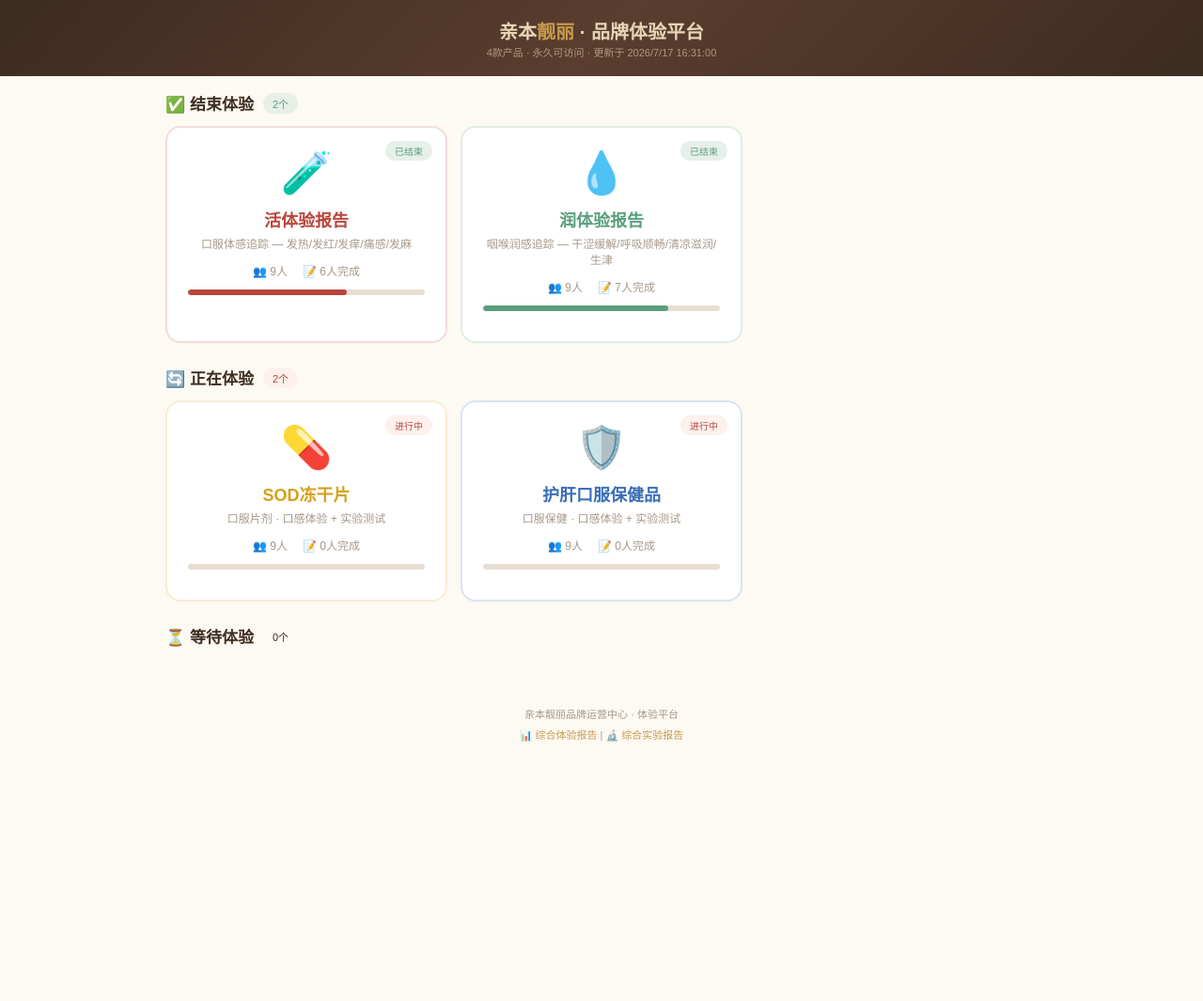
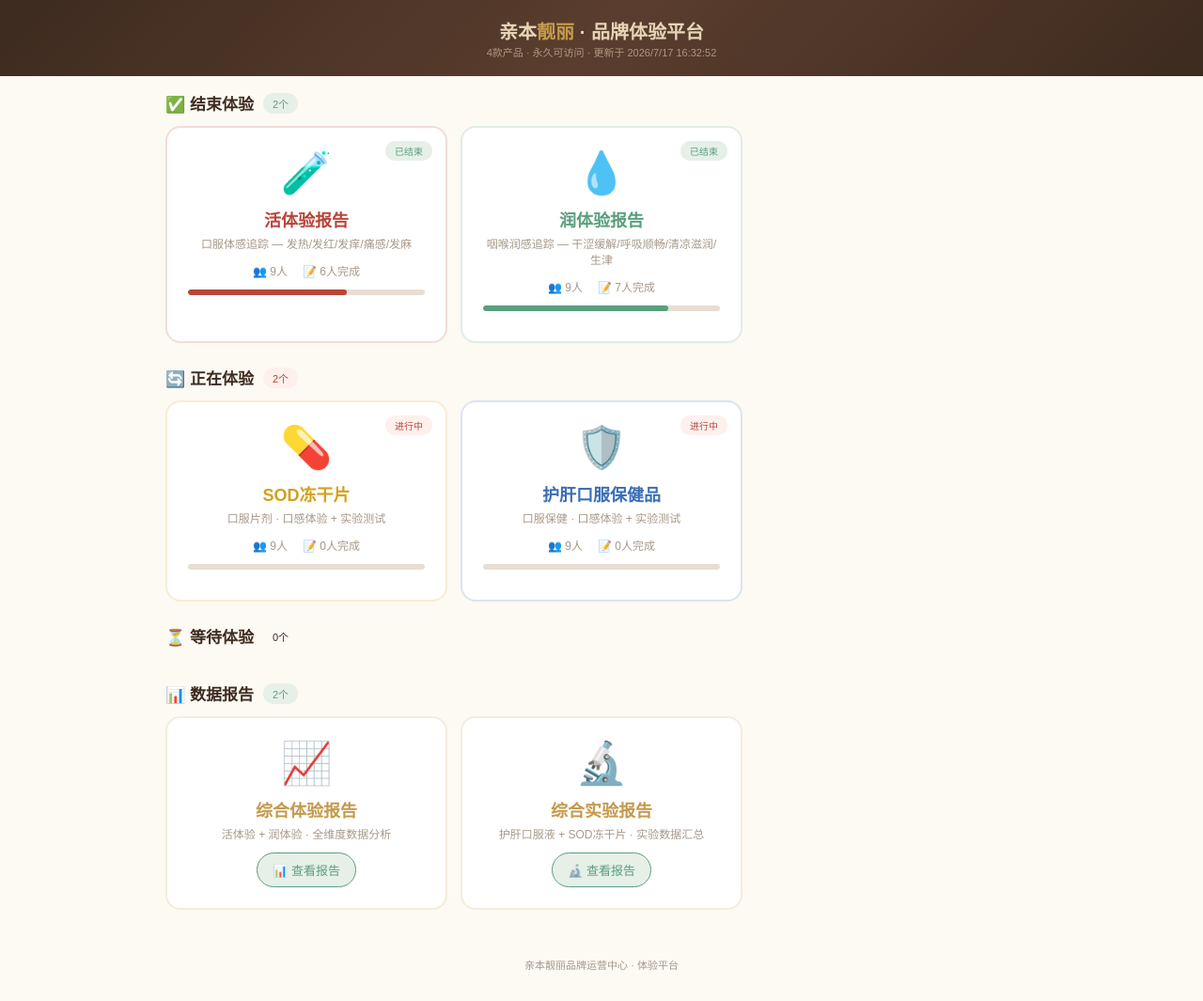
Before and after one commit to Jade-yu812/qinben-data, a website: page index.html in a window 1280 px wide. Shown: the whole page at 94% size. Before the commit the page ends 833 px from the top, so only its background shows below. Drawn offline with Linux system fonts and the light colour scheme.

Commit message:
Add report cards

```diff
--- a/index.html
+++ b/index.html
@@ -36,7 +36,7 @@ a{color:var(--a);text-decoration:none}
 </style>
 </head>
 <body>
-<div class="h"><h1>亲本<span>靓丽</span> · 品牌体验平台</h1><div class="sub">4款产品 · 永久可访问 · 更新于 2026/7/17 16:31:00</div></div>
+<div class="h"><h1>亲本<span>靓丽</span> · 品牌体验平台</h1><div class="sub">4款产品 · 永久可访问 · 更新于 2026/7/17 16:32:52</div></div>
 <div class="c" id="app"><div style="text-align:center;padding:40px;color:var(--mu)">⏳ 加载中...</div></div>
 
 <script>
@@ -66,7 +66,12 @@ function home(){
     });
     h+='</div></div>';
   });
-  h+='<div class="fot">亲本靓丽品牌运营中心 · 体验平台<br>📊 <a href="dashboard.html">综合体验报告</a> | 🔬 <a href="exp-report.html">综合实验报告</a></div>';
+  // Report cards section
+  h+='<div class="sec"><div class="stitle">📊 数据报告 <span class="badge be">2个</span></div><div class="grid">';
+  h+='<div class="card" style="border-color:#C49A4C30;cursor:pointer" onclick="location.href=\'dashboard.html\'"><div class="icon">📈</div><div class="name" style="color:#C49A4C">综合体验报告</div><div class="desc">活体验 + 润体验 · 全维度数据分析</div><div class="btns"><a class="btn rp" href="dashboard.html">📊 查看报告</a></div></div>';
+  h+='<div class="card" style="border-color:#C49A4C30;cursor:pointer" onclick="location.href=\'exp-report.html\'"><div class="icon">🔬</div><div class="name" style="color:#C49A4C">综合实验报告</div><div class="desc">护肝口服液 + SOD冻干片 · 实验数据汇总</div><div class="btns"><a class="btn rp" href="exp-report.html">🔬 查看报告</a></div></div>';
+  h+='</div></div>';
+  h+='<div class="fot">亲本靓丽品牌运营中心 · 体验平台</div>';
   return h;
 }
 
```
